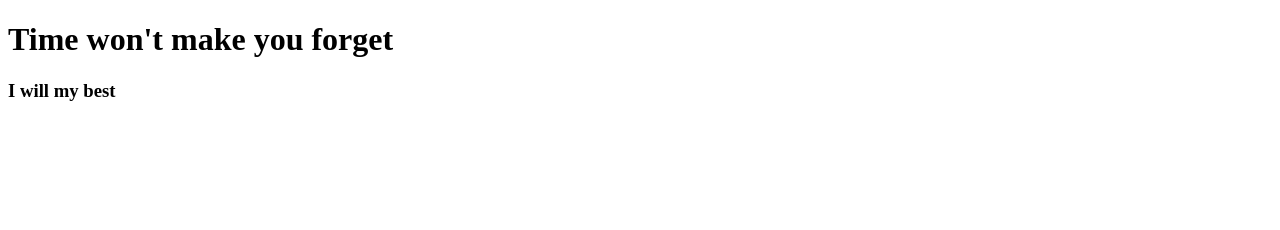
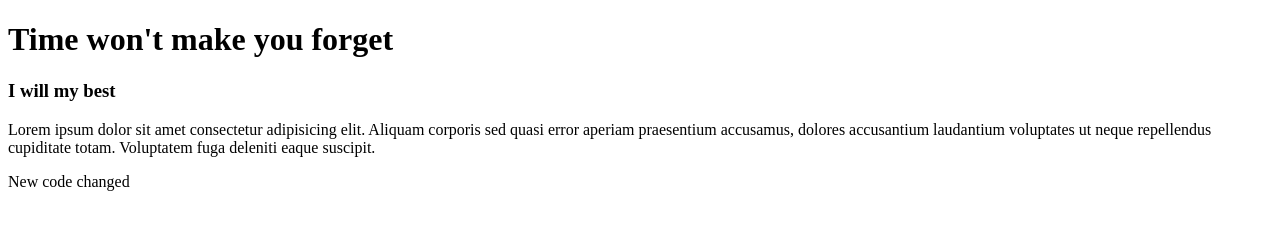
Before and after one commit to pritykhatun/my-first-repo, a plain HTML site: page index.html in a window 1280 px wide. Drawn offline with Linux system fonts and the light colour scheme.

Commit message:
new code

```diff
--- a/index.html
+++ b/index.html
@@ -9,5 +9,7 @@
 <body>
     <h1>Time won't make you forget</h1>
     <h3>I will my best</h3>
+    <p>Lorem ipsum dolor sit amet consectetur adipisicing elit. Aliquam corporis sed quasi error aperiam praesentium accusamus, dolores accusantium laudantium voluptates ut neque repellendus cupiditate totam. Voluptatem fuga deleniti eaque suscipit.</p>
+    <p>New code changed</p>
 </body>
 </html>
```
